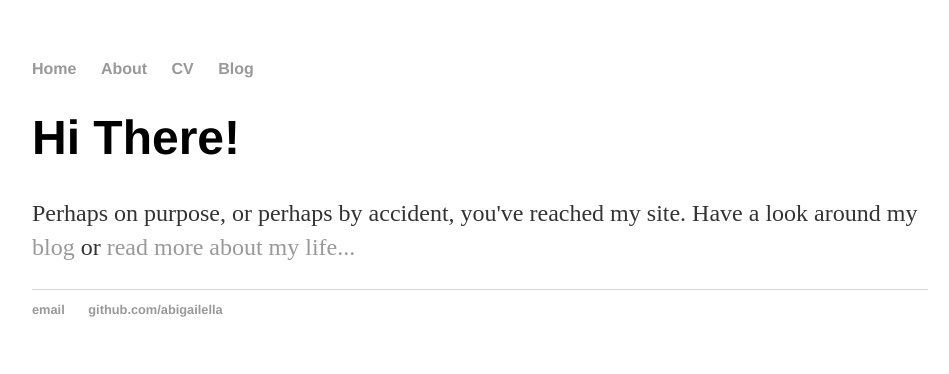
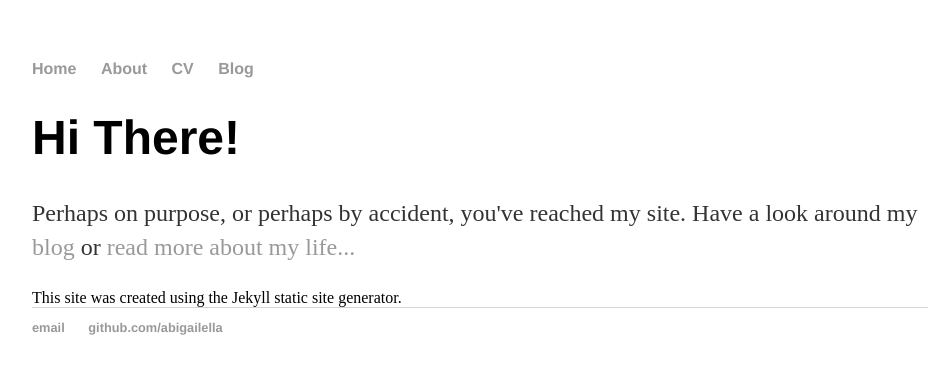
Before and after one commit to abigailella/abigailella.github.io, a Jekyll site: the page built from index.html, in a window 1280 px wide. Shown: the top 374 px of the page, without its empty margins (160-1109 px from the left). Built offline with Jekyll 4.4.1, drawn with Linux system fonts in a browser that asks for light colours.

Commit message:
Update index.html

```diff
--- a/index.html
+++ b/index.html
@@ -6,4 +6,6 @@ title: Abigail E. Johnson
 	<h1>Hi There!</h1>
 	<p>Perhaps on purpose, or perhaps by accident, you've reached my site.
 	Have a look around my <a href="/blog"> blog</a> or <a href="/about">read more about my life...</a></p>
+
+	<p2>This site was created using the Jekyll static site generator.</p2>
 </div><!-- /.blurb -->
```
